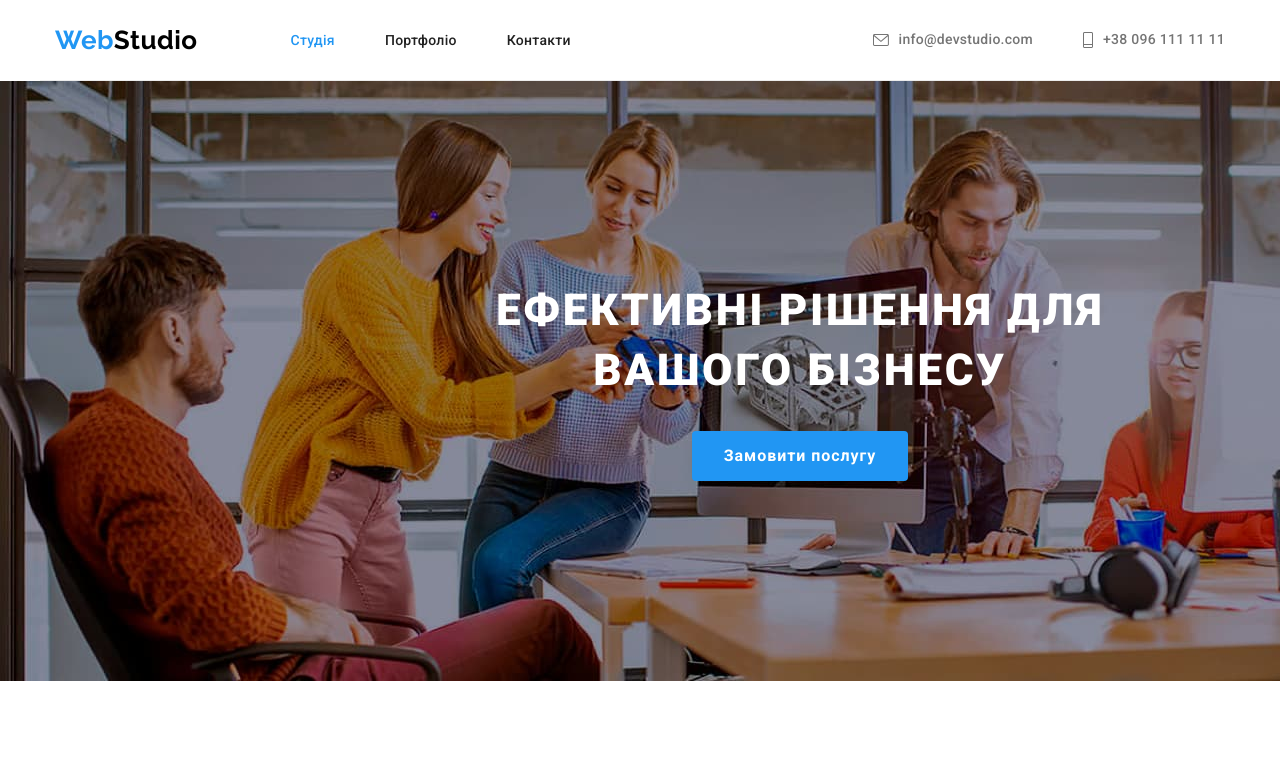
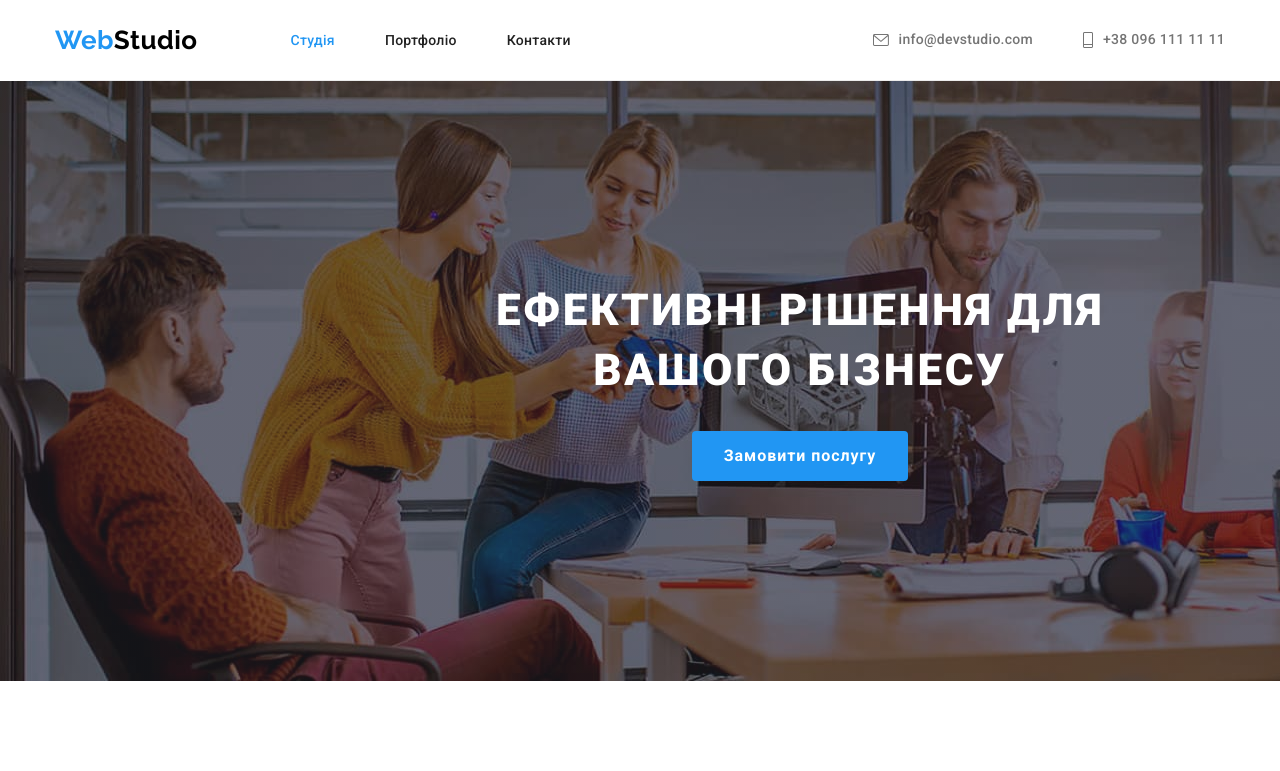
Before and after one commit to VolodymyrDerkach97/goit-markup-hw-04, a plain HTML site: page index.html in a window 1280 px wide. Shown: the top 771 px of the page. Drawn offline with nearby package versions, Linux system fonts and the light colour scheme.

Commit message:
додає градієнт

```diff
--- a/css/styles.css
+++ b/css/styles.css
@@ -177,7 +177,11 @@ img {
     width: 1600px;
     height: 600px;
     background-color: var(--bg-color);
-    background-image: url(../images/herobg.jpg);
+    background-image: linear-gradient(
+        rgba(47, 48, 58, 0.4),
+        rgba(47, 48, 58, 0.4)
+    ),
+        url(../images/herobg.jpg);
     background-repeat: no-repeat;
     background-position: center;
     text-align: center;
```
